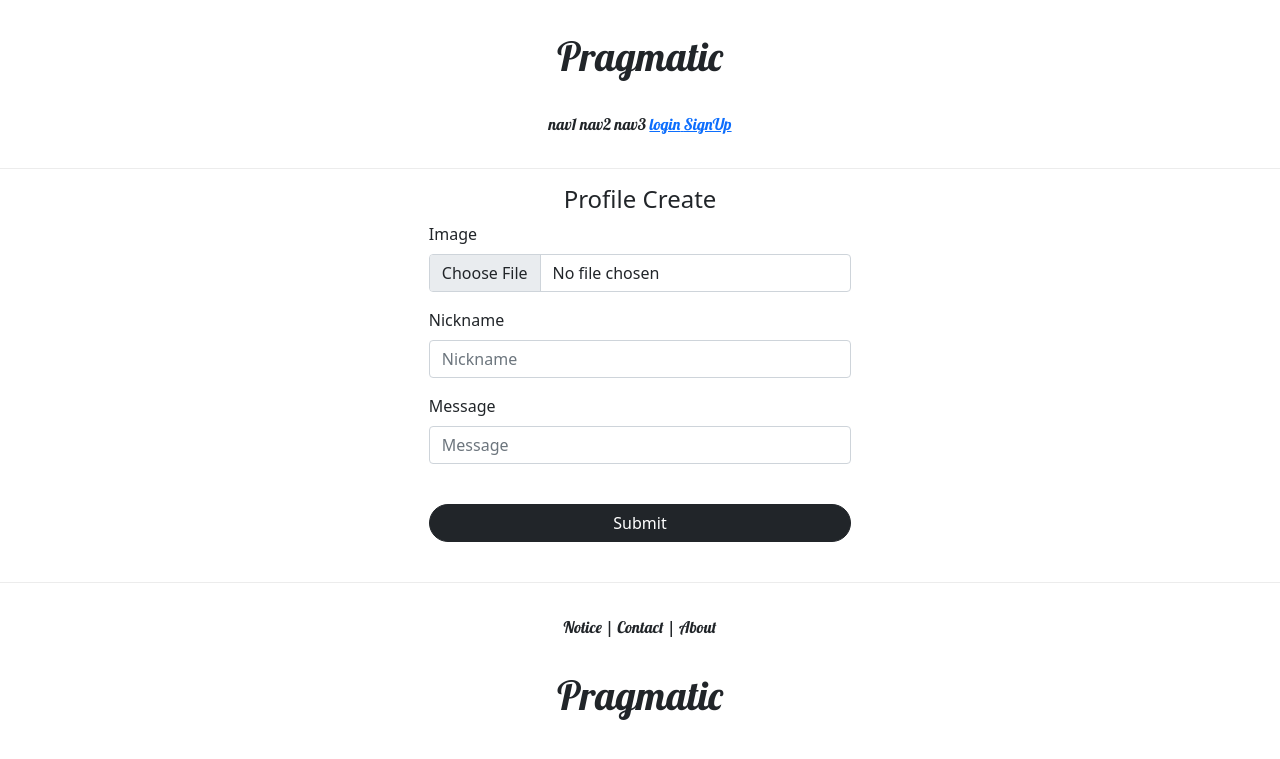
After one commit to minosssss/Pinterest_Docker, a Django app: page /profiles/create/ in a window 1280 px wide. The commit adds this page. Shown: the top 759 px of the page. Run offline with Django 3.2, Linux system fonts and the light colour scheme; some libraries are stand-ins or nearby versions.

Commit message:
course32, profile design

```diff
--- a/pragmatic/urls.py
+++ b/pragmatic/urls.py
@@ -1,4 +1,5 @@
-
+from django.conf import settings
+from django.conf.urls.static import static
 from django.contrib import admin
 from django.urls import path, include
 
@@ -6,4 +7,4 @@ urlpatterns = [
     path('admin/', admin.site.urls),
     path('accounts/', include('accountapp.urls')),
     path('profiles/', include('profileapp.urls')),
-]
+] + static(settings.MEDIA_URL, document_root=settings.MEDIA_ROOT)
--- a/profileapp/forms.py
+++ b/profileapp/forms.py
@@ -5,4 +5,4 @@ from profileapp.models import Profile
 class ProfileCreationForm(ModelForm):
     class Meta:
         model = Profile
-        fields = ['image','nicname','message']
+        fields = ['image','nickname','message']
--- a/profileapp/models.py
+++ b/profileapp/models.py
@@ -5,7 +5,7 @@ from django.db import models
 
 
 class Profile(models.Model):
-    user = models.OneToOnefiled(
+    user = models.OneToOneField(
         User, on_delete=models.CASCADE, related_name='profile')
     # delete = 유저(객체)가 사라질 때, CASCADE = 프로필 같이 삭제, related_name = 바로 접근할 수 있게 이름 지정
     # upload = 서버의 내부저장경로. /media/ 경로 밑에 저장
--- /dev/null
+++ b/profileapp/templates/profileapp/create.html
@@ -0,0 +1,15 @@
+{% extends 'base.html' %}
+{% load bootstrap4 %}
+{% block content %}
+
+    <div class="create-form">
+        <h4>Profile Create</h4>
+        <form action="{% url 'profileapp:create' %}" method="post" enctype="multipart/form-data">
+            <!-- image타입이 추가되어서 enctype="multipart/form-data"추가 -->
+            {% csrf_token %}
+            {% bootstrap_form form %}
+            <input type="submit" class="btn btn-dark rounded-pill col-12 mt-4 mb-4">
+        </form>
+    </div>
+
+{% endblock %}
--- a/profileapp/urls.py
+++ b/profileapp/urls.py
@@ -1,5 +1,9 @@
+from django.urls import path
+from profileapp.views import ProfileCreateView, ProfileUpdateView
+
 app_name = 'profileapp'
 
-urlpatterns = {
-
-}
+urlpatterns = [
+    path('create/',ProfileCreateView.as_view(),name='create'),
+    path('update/<int:pk>',ProfileUpdateView.as_view(),name='update'),
+]
--- a/profileapp/views.py
+++ b/profileapp/views.py
@@ -1,3 +1,33 @@
 from django.shortcuts import render
 
 # Create your views here.
+from django.urls import reverse_lazy
+from django.utils.decorators import method_decorator
+from django.views.generic import CreateView, UpdateView
+
+from profileapp.decorator import profile_ownership_required
+from profileapp.forms import ProfileCreationForm
+from profileapp.models import Profile
+
+
+class ProfileCreateView(CreateView):
+    model = Profile
+    context_object_name = 'target_profile'
+    form_class = ProfileCreationForm
+    success_url = reverse_lazy('accountapp:hello_world')
+    template_name = 'profileapp/create.html'
+
+    def form_valid(self, form): #제출을 눌렀을 때, 받는 form (image,nickname,message)
+        temp_profile = form.save(commit=False) #임시데이터 저장
+        temp_profile.user = self.request.user #임시유저를 보낸 유저로 저장
+        temp_profile.save() #최종저장
+        return super().form_valid(form)
+
+@method_decorator(profile_ownership_required, 'get')
+@method_decorator(profile_ownership_required, 'post')
+class ProfileUpdateView(UpdateView):
+    model = Profile
+    context_object_name = 'target_profile'
+    form_class = ProfileCreationForm
+    success_url = reverse_lazy('accountapp:hello_world')
+    template_name = 'profileapp/update.html'
--- a/static/style.css
+++ b/static/style.css
@@ -60,3 +60,23 @@ header, footer{
 .form-group:nth-child(3) {
     margin-top: 0.6rem;
 }
+.profile_main {
+    display: flex;
+    flex-direction: column;
+    align-items: center;
+}
+.profile_img {
+    margin: 2rem 0 2rem 0;
+    width:10rem;
+    height:10rem;
+    border-radius: 50%;
+    top:0;
+    left:0;
+    right:0;
+    bottom:0;
+    /* 추가된 부분 */
+    object-fit: cover; /* 익스플로러에서는 사용 불가능 */
+    background-repeat: no-repeat;
+    background-size: cover;
+    background-position: center center;
+}
```
Also changed, not shown: accountapp/templates/accountapp/detail.html (+21 -13 lines), profileapp/decorator.py (added, +13 -0 lines), profileapp/templates/profileapp/update.html (added, +14 -0 lines), media/profile/웹용1.jpg (added), media/profile/웹용1_FnwJprM.jpg (added), media/profile/출력용1.jpg (added), profileapp/migrations/0001_initial.py (added).
